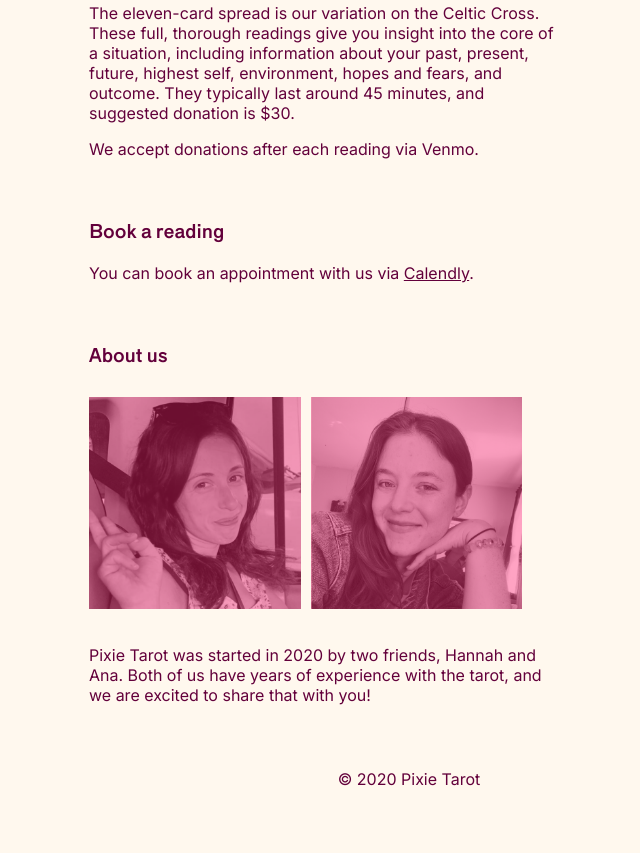
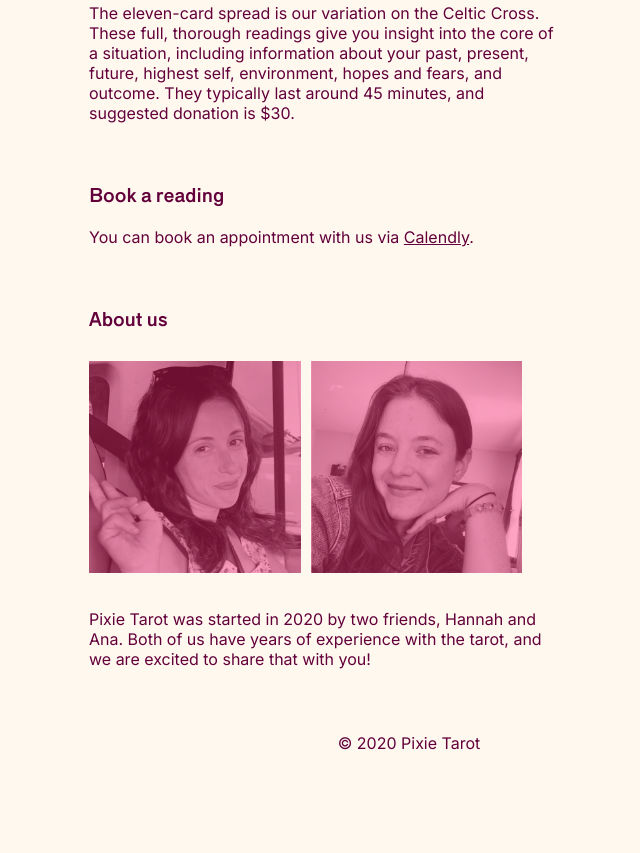
Before and after one commit to awanderingorill/pixie-tarot, a Gatsby site: page / in a window 1280 px wide. Shown: the part 869-1722 px from the top of the page, without its empty margins (231-871 px from the left). After the commit the page ends 1686 px from the top, so only its background shows below. Built offline with nearby package versions, Linux system fonts and the light colour scheme; Gatsby itself is replaced by a stand-in of ours.

Commit message:
Remove Venmo line

```diff
--- a/src/pages/index.js
+++ b/src/pages/index.js
@@ -142,8 +142,6 @@ export default function Home() {
             <p>Three-card spread readings typically last 15-20 minutes. The cards represent either Past, Present, and Future or Mind, Body, and Spirit. Your choice. Suggested donation is $15.</p>
 
             <p>The eleven-card spread is our variation on the Celtic Cross. These full, thorough readings give you insight into the core of a situation, including information about your past, present, future, highest self, environment, hopes and fears, and outcome. They typically last around 45 minutes, and suggested donation is $30.</p>
-
-            <p>We accept donations after each reading via Venmo.</p>
           </Content>
         </Section>
         <Section>
```
